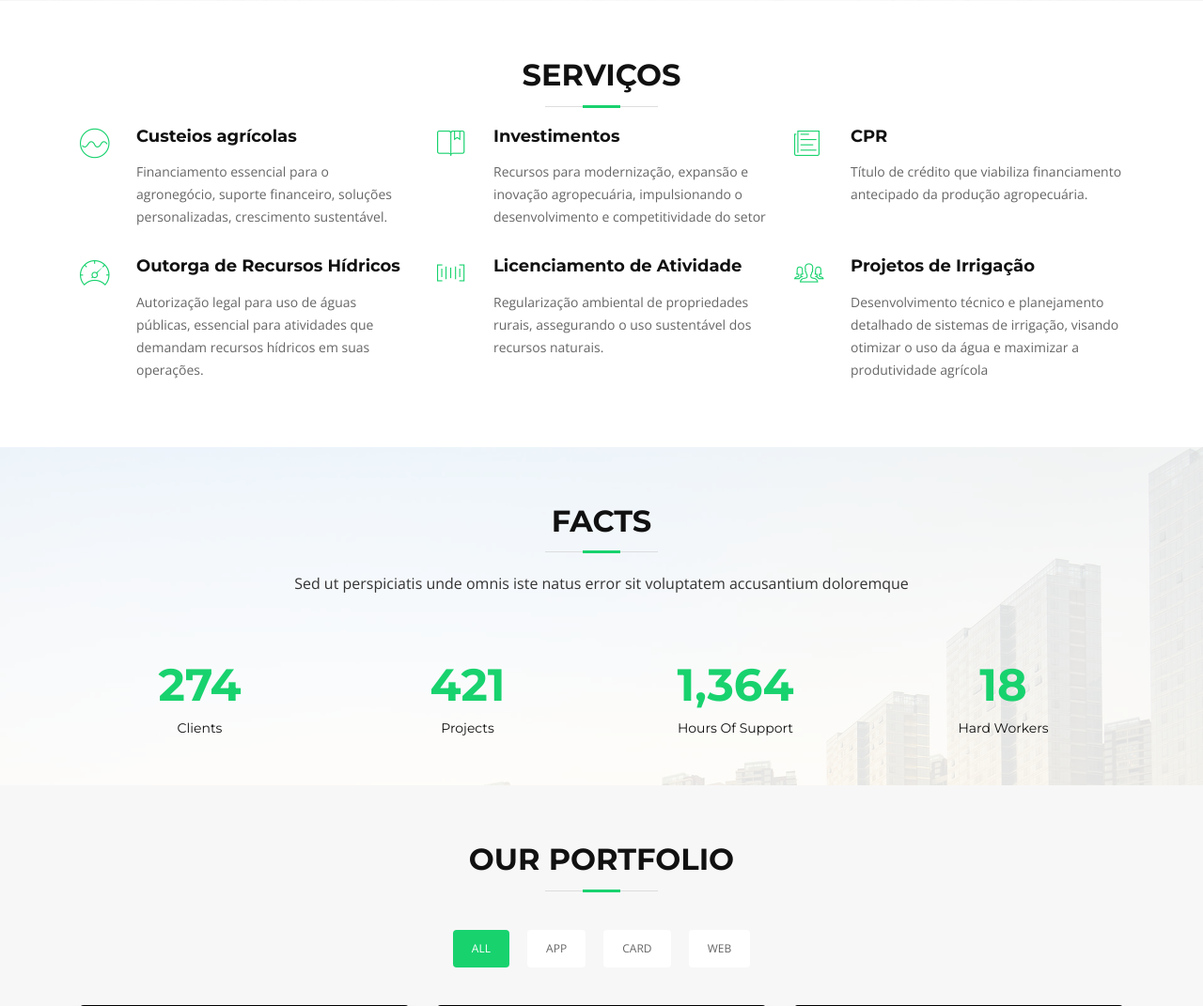
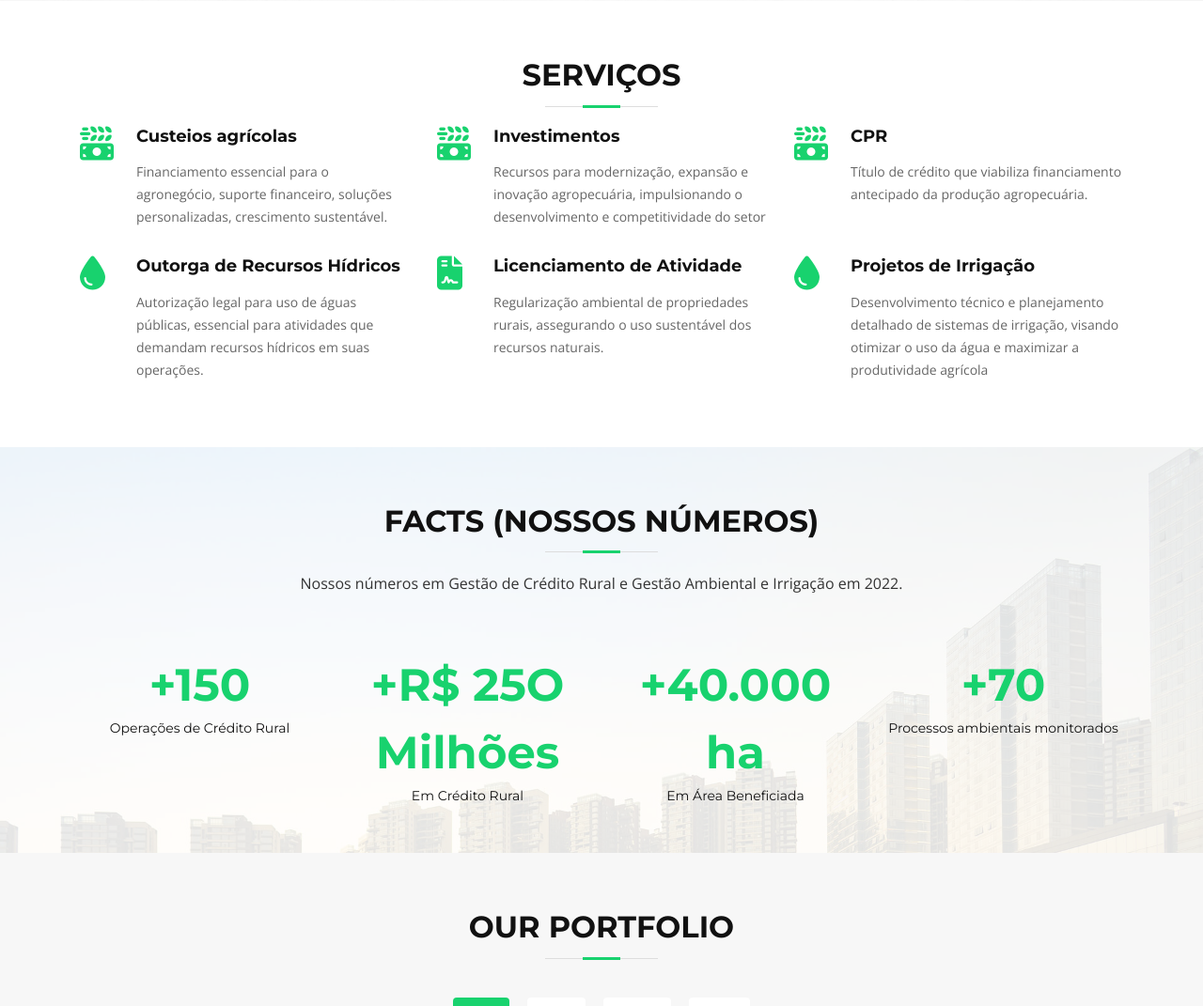
Before and after one commit to GabrielTI2001/frasson2, a Django app: page / in a window 1280 px wide. Shown: the part 1521-2592 px from the top of the page at 94% size. Run offline with Django 4.2, Linux system fonts and the light colour scheme; some libraries are stand-ins or nearby versions; some web fonts are replaced.

Commit message:
Update 31.07.2023

```diff
--- a/frasson/settings.py
+++ b/frasson/settings.py
@@ -23,7 +23,7 @@ BASE_DIR = Path(__file__).resolve().parent.parent
 SECRET_KEY = 'django-insecure-@b4l*ya+3=jn%5%rgnvd(er6^q8t$v7g469uouh*lu7s!9vnpk'
 
 # SECURITY WARNING: don't run with debug turned on in production!
-DEBUG = False
+DEBUG = True
 
 ALLOWED_HOSTS = ['www.frassonconsultoria.com.br', 'frassonconsultoria.com.br', 'localhost']
 
--- a/templates/index.html
+++ b/templates/index.html
@@ -15,15 +15,18 @@
   <!-- Google Fonts -->
   <link href="https://fonts.googleapis.com/css?family=Open+Sans:300,300i,400,400i,700,700i|Montserrat:300,400,500,700" rel="stylesheet">
 
+  <!-- Font-Awesome icons -->
+  <script src="https://kit.fontawesome.com/fa6715cc46.js" crossorigin="anonymous"></script>
+
   <!-- Bootstrap CSS File -->
   <link href="{% static 'lib/bootstrap/css/bootstrap.min.css' %}" rel="stylesheet">
 
   <!-- Libraries CSS Files -->
-  <link href="{% static 'lib/font-awesome/css/font-awesome.min.css' %}" rel="stylesheet">
   <link href="{% static 'lib/animate/animate.min.css' %}" rel="stylesheet">
   <link href="{% static 'lib/ionicons/css/ionicons.min.css' %}" rel="stylesheet">
   <link href="{% static 'lib/owlcarousel/assets/owl.carousel.min.css' %}" rel="stylesheet">
   <link href="{% static 'lib/lightbox/css/lightbox.min.css' %}" rel="stylesheet">
+  <link rel="stylesheet" href="https://cdnjs.cloudflare.com/ajax/libs/font-awesome/5.15.3/css/all.min.css">
 
   <!-- Main Stylesheet File -->
   <link href="{% static 'css/style.css' %}" rel="stylesheet">
@@ -34,6 +37,7 @@
     Author: BootstrapMade.com
     License: https://bootstrapmade.com/license/
   ======================================================= -->
+
 </head>
 
 <body>
@@ -208,38 +212,38 @@
       <div class="container">
 
         <header class="section-header wow fadeInUp">
-          <h3>Serviços</h3>
+          <h3>SERVIÇOS</h3>
         </header>
 
         <div class="row">
 
           <div class="col-lg-4 col-md-6 box wow bounceInUp" data-wow-duration="1.4s">
-            <div class="icon"><i class="ion-ios-analytics-outline"></i></div>
+            <div class="icon"><i class="fa-solid fa-money-bill-wheat"></i></div>
             <h4 class="title"><a href="">Custeios agrícolas</a></h4>
             <p class="description">Financiamento essencial para o agronegócio, suporte financeiro, soluções personalizadas, crescimento sustentável.</p>
           </div>
           <div class="col-lg-4 col-md-6 box wow bounceInUp" data-wow-duration="1.4s">
-            <div class="icon"><i class="ion-ios-bookmarks-outline"></i></div>
+            <div class="icon"><i class="fa-solid fa-money-bill-wheat"></i></div>
             <h4 class="title"><a href="">Investimentos</a></h4>
             <p class="description">Recursos para modernização, expansão e inovação agropecuária, impulsionando o desenvolvimento e competitividade do setor</p>
           </div>
           <div class="col-lg-4 col-md-6 box wow bounceInUp" data-wow-duration="1.4s">
-            <div class="icon"><i class="ion-ios-paper-outline"></i></div>
+            <div class="icon"><i class="fa-solid fa-money-bill-wheat"></i></div>
             <h4 class="title"><a href="">CPR</a></h4>
             <p class="description">Título de crédito que viabiliza financiamento antecipado da produção agropecuária.</p>
           </div>
           <div class="col-lg-4 col-md-6 box wow bounceInUp" data-wow-delay="0.1s" data-wow-duration="1.4s">
-            <div class="icon"><i class="ion-ios-speedometer-outline"></i></div>
+            <div class="icon"><i class="fa-solid fa-droplet"></i></div>
             <h4 class="title"><a href="">Outorga de Recursos Hídricos</a></h4>
             <p class="description">Autorização legal para uso de águas públicas, essencial para atividades que demandam recursos hídricos em suas operações.</p>
           </div>
           <div class="col-lg-4 col-md-6 box wow bounceInUp" data-wow-delay="0.1s" data-wow-duration="1.4s">
-            <div class="icon"><i class="ion-ios-barcode-outline"></i></div>
+            <div class="icon"><i class="fa-solid fa-file-contract"></i></div>
             <h4 class="title"><a href="">Licenciamento de Atividade</a></h4>
             <p class="description">Regularização ambiental de propriedades rurais, assegurando o uso sustentável dos recursos naturais.</p>
           </div>
           <div class="col-lg-4 col-md-6 box wow bounceInUp" data-wow-delay="0.1s" data-wow-duration="1.4s">
-            <div class="icon"><i class="ion-ios-people-outline"></i></div>
+            <div class="icon"><i class="fa-solid fa-droplet"></i></div>
             <h4 class="title"><a href="">Projetos de Irrigação</a></h4>
             <p class="description">Desenvolvimento técnico e planejamento detalhado de sistemas de irrigação, visando otimizar o uso da água e maximizar a produtividade agrícola</p>
           </div>
@@ -264,30 +268,30 @@
       <div class="container">
 
         <header class="section-header">
-          <h3>Facts</h3>
-          <p>Sed ut perspiciatis unde omnis iste natus error sit voluptatem accusantium doloremque</p>
+          <h3>FACTS (NOSSOS NÚMEROS)</h3>
+          <p>Nossos números em Gestão de Crédito Rural e Gestão Ambiental e Irrigação em 2022.</p>
         </header>
 
         <div class="row counters">
 
   				<div class="col-lg-3 col-6 text-center">
-            <span data-toggle="counter-up">274</span>
-            <p>Clients</p>
+            <span data-toggle="collapse">+150</span>
+            <p>Operações de Crédito Rural</p>
   				</div>
 
           <div class="col-lg-3 col-6 text-center">
-            <span data-toggle="counter-up">421</span>
-            <p>Projects</p>
+            <span data-toggle="collapse">+R$ 25O Milhões</span>
+            <p>Em Crédito Rural</p>
   				</div>
 
           <div class="col-lg-3 col-6 text-center">
-            <span data-toggle="counter-up">1,364</span>
-            <p>Hours Of Support</p>
+            <span data-toggle="collapse">+40.000 ha</span>
+            <p>Em Área Beneficiada</p>
   				</div>
 
           <div class="col-lg-3 col-6 text-center">
-            <span data-toggle="counter-up">18</span>
-            <p>Hard Workers</p>
+            <span data-toggle="collapse">+70</span>
+            <p>Processos ambientais monitorados</p>
   				</div>
 
   			</div>
@@ -465,7 +469,7 @@
     <!--==========================
       Clients Section
     ============================-->
-    <section id="clients" class="wow fadeInUp">
+    <!--<section id="clients" class="wow fadeInUp">
       <div class="container">
 
         <header class="section-header">
@@ -473,23 +477,23 @@
         </header>
 
         <div class="owl-carousel clients-carousel">
-          <!--<img src="{%static 'img/clients/client-1.png' %}" alt="">
+          <img src="{%static 'img/clients/client-1.png' %}" alt="">
           <img src="{%static 'img/clients/client-2.png' %}" alt="">
           <img src="{%static 'img/clients/client-3.png' %}" alt="">
           <img src="{%static 'img/clients/client-4.png' %}" alt="">
           <img src="{%static 'img/clients/client-5.png' %}" alt="">
           <img src="{%static 'img/clients/client-6.png' %}" alt="">
           <img src="{%static 'img/clients/client-7.png' %}" alt="">
-          <img src="{%static 'img/clients/client-8.png' %}" alt="">!-->
+          <img src="{%static 'img/clients/client-8.png' %}" alt="">
         </div>
 
       </div>
-    </section><!-- #clients -->
+    </section>!-->
 
     <!--==========================
       Clients Section
     ============================-->
-    <section id="testimonials" class="section-bg wow fadeInUp">
+    <!--<section id="testimonials" class="section-bg wow fadeInUp">
       <div class="container">
 
         <header class="section-header">
@@ -499,51 +503,51 @@
         <div class="owl-carousel testimonials-carousel">
 
           <div class="testimonial-item">
-            <!--<img src="{%static 'img/testimonial-1.jpg' %}" class="testimonial-img" alt="">
+            <img src="{%static 'img/testimonial-1.jpg' %}" class="testimonial-img" alt="">
             <h3>Saul Goodman</h3>
             <h4>Ceo &amp; Founder</h4>
             <p>
               <img src="{%static 'img/quote-sign-left.png' %}" class="quote-sign-left" alt="">
               Proin iaculis purus consequat sem cure digni ssim donec porttitora entum suscipit rhoncus. Accusantium quam, ultricies eget id, aliquam eget nibh et. Maecen aliquam, risus at semper.
               <img src="{%static 'img/quote-sign-right.png' %}" class="quote-sign-right" alt="">
-            </p>!-->
+            </p>
           </div>
 
           <div class="testimonial-item">
-            <!--<img src="{%static 'img/testimonial-2.jpg' %}" class="testimonial-img" alt="">
+            <img src="{%static 'img/testimonial-2.jpg' %}" class="testimonial-img" alt="">
             <h3>Sara Wilsson</h3>
             <h4>Designer</h4>
             <p>
               <img src="{%static 'img/quote-sign-left.png' %}" class="quote-sign-left" alt="">
               Export tempor illum tamen malis malis eram quae irure esse labore quem cillum quid cillum eram malis quorum velit fore eram velit sunt aliqua noster fugiat irure amet legam anim culpa.
               <img src="{%static 'img/quote-sign-right.png' %}" class="quote-sign-right" alt="">
-            </p>!-->
+            </p>
           </div>
 
           <div class="testimonial-item">
-            <!--<img src="{%static 'img/testimonial-3.jpg' %}" class="testimonial-img" alt="">
+            <img src="{%static 'img/testimonial-3.jpg' %}" class="testimonial-img" alt="">
             <h3>Jena Karlis</h3>
             <h4>Store Owner</h4>
             <p>
               <img src="{%static 'img/quote-sign-left.png' %}" class="quote-sign-left" alt="">
               Enim nisi quem export duis labore cillum quae magna enim sint quorum nulla quem veniam duis minim tempor labore quem eram duis noster aute amet eram fore quis sint minim.
               <img src="{%static 'img/quote-sign-right.png' %}" class="quote-sign-right" alt="">
-            </p>!-->
+            </p>
           </div>
 
           <div class="testimonial-item">
-            <!--<img src="{%static 'img/testimonial-4.jpg' %}" class="testimonial-img" alt="">
+            <img src="{%static 'img/testimonial-4.jpg' %}" class="testimonial-img" alt="">
             <h3>Matt Brandon</h3>
             <h4>Freelancer</h4>
             <p>
               <img src="{%static 'img/quote-sign-left.png' %}" class="quote-sign-left" alt="">
               Fugiat enim eram quae cillum dolore dolor amet nulla culpa multos export minim fugiat minim velit minim dolor enim duis veniam ipsum anim magna sunt elit fore quem dolore labore illum veniam.
               <img src="{%static 'img/quote-sign-right.png' %}" class="quote-sign-right" alt="">
-            </p>!-->
+            </p>
           </div>
 
           <div class="testimonial-item">
-            <!--<img src="{%static 'img/testimonial-5.jpg' %}" class="testimonial-img" alt="">
+            <img src="{%static 'img/testimonial-5.jpg' %}" class="testimonial-img" alt="">
             <h3>John Larson</h3>
             <h4>Entrepreneur</h4>
             <p>
@@ -551,16 +555,16 @@
               Quis quorum aliqua sint quem legam fore sunt eram irure aliqua veniam tempor noster veniam enim culpa labore duis sunt culpa nulla illum cillum fugiat legam esse veniam culpa fore nisi cillum quid.
               <img src="{%static 'img/quote-sign-right.png' %}" class="quote-sign-right" alt="">
             </p>
-          </div>!-->
+          </div>
 
         </div>
 
       </div>
-    </section>
+    </section>!-->
 
     <!---==========================
       Team Section
-    ============================-->
+    ============================
     <section id="team">
       <div class="container">
         <div class="section-header wow fadeInUp">
@@ -572,7 +576,7 @@
 
           <div class="col-lg-3 col-md-6 wow fadeInUp">
             <div class="member">
-              <!--<img src="{%static 'img/team-1.jpg' %}" class="img-fluid" alt="">
+              <img src="{%static 'img/team-1.jpg' %}" class="img-fluid" alt="">
               <div class="member-info">
                 <div class="member-info-content">
                   <h4>Walter White</h4>
@@ -584,13 +588,13 @@
                     <a href=""><i class="fa fa-linkedin"></i></a>
                   </div>
                 </div>
-              </div>-->
+              </div>
             </div>
           </div>
 
           <div class="col-lg-3 col-md-6 wow fadeInUp" data-wow-delay="0.1s">
             <div class="member">
-              <!--<img src="{%static 'img/team-2.jpg' %}" class="img-fluid" alt="">
+              <img src="{%static 'img/team-2.jpg' %}" class="img-fluid" alt="">
               <div class="member-info">
                 <div class="member-info-content">
                   <h4>Sarah Jhonson</h4>
@@ -602,13 +606,13 @@
                     <a href=""><i class="fa fa-linkedin"></i></a>
                   </div>
                 </div>
-              </div>!-->
+              </div>
             </div>
           </div>
 
           <div class="col-lg-3 col-md-6 wow fadeInUp" data-wow-delay="0.2s">
             <div class="member">
-              <!--<img src="{%static 'img/team-3.jpg' %}" class="img-fluid" alt="">
+              <img src="{%static 'img/team-3.jpg' %}" class="img-fluid" alt="">
               <div class="member-info">
                 <div class="member-info-content">
                   <h4>William Anderson</h4>
@@ -620,13 +624,13 @@
                     <a href=""><i class="fa fa-linkedin"></i></a>
                   </div>
                 </div>
-              </div>!-->
+              </div>
             </div>
           </div>
 
           <div class="col-lg-3 col-md-6 wow fadeInUp" data-wow-delay="0.3s">
             <div class="member">
-              <!--<img src="{%static 'img/team-4.jpg' %}" class="img-fluid" alt="">
+              <img src="{%static 'img/team-4.jpg' %}" class="img-fluid" alt="">
               <div class="member-info">
                 <div class="member-info-content">
                   <h4>Amanda Jepson</h4>
@@ -639,11 +643,11 @@
                   </div>
                 </div>
               </div>
-            </div>!-->
+            </div>
           </div>
         </div>
       </div>
-    </section><!-- #team -->
+    </section>!-->
 
     <!--==========================
       Contact Section
@@ -652,8 +656,8 @@
       <div class="container">
 
         <div class="section-header">
-          <h3>Contacte-Nos</h3>
-          <p>Sed ut perspiciatis unde omnis iste natus error sit voluptatem accusantium doloremque</p>
+          <h3>ENTRE EM CONTATO</h3>
+          <p>Estamos aqui para ajudar! Contate-nos para assistência personalizada e eficiente.</p>
         </div>
 
         <div class="row contact-info">
@@ -706,7 +710,7 @@
               <textarea class="form-control" name="message" rows="5" data-rule="required" data-msg="Please write something for us" placeholder="Mensagem"></textarea>
               <div class="validation"></div>
             </div>
-            <div class="text-center"><button type="submit">Send Message</button></div>
+            <div class="text-center"><button type="submit">Enviar Mensagem</button></div>
           </form>
         </div>
 
@@ -725,17 +729,17 @@
 
           <div class="col-lg-3 col-md-6 footer-info">
             <h3>frasson</h3>
-            <p>Cras fermentum odio eu feugiat lide par naso tierra. Justo eget nada terra videa magna derita valies darta donna mare fermentum iaculis eu non diam phasellus. Scelerisque felis imperdiet proin fermentum leo. Amet volutpat consequat mauris nunc congue.</p>
+            <p>A Frasson Consultoria atua por 20 anos no agronegócio. Prioriza tecnologia e informação para otimizar a produção de clientes, buscando eficiência e o ponto ótimo em seus sistemas</p>
           </div>
 
           <div class="col-lg-3 col-md-6 footer-links">
             <h4>Useful Links</h4>
             <ul>
               <li><i class="ion-ios-arrow-right"></i> <a href="#">Home</a></li>
-              <li><i class="ion-ios-arrow-right"></i> <a href="#">About us</a></li>
-              <li><i class="ion-ios-arrow-right"></i> <a href="#">Services</a></li>
-              <li><i class="ion-ios-arrow-right"></i> <a href="#">Terms of service</a></li>
-              <li><i class="ion-ios-arrow-right"></i> <a href="#">Privacy policy</a></li>
+              <li><i class="ion-ios-arrow-right"></i> <a href="#">Sobre Nós</a></li>
+              <li><i class="ion-ios-arrow-right"></i> <a href="#">Serviços</a></li>
+              <li><i class="ion-ios-arrow-right"></i> <a href="#">Termos de Serviço</a></li>
+              <li><i class="ion-ios-arrow-right"></i> <a href="#">Política de Privacidade</a></li>
             </ul>
           </div>
 
@@ -758,10 +762,10 @@
           </div>
 
           <div class="col-lg-3 col-md-6 footer-newsletter">
-            <h4>Our Newsletter</h4>
-            <p>Tamen quem nulla quae legam multos aute sint culpa legam noster magna veniam enim veniam illum dolore legam minim quorum culpa amet magna export quem marada parida nodela caramase seza.</p>
+            <h4>Nossa Plataforma</h4>
+            <a href="app.frassonconsultoria.com.br">app.frassonconsultoria.com.br</a>
             <form action="" method="post">
-              <input type="email" name="email"><input type="submit"  value="Subscribe">
+              <input type="email" name="email"><input type="submit"  value="Inscrever-se">
             </form>
           </div>
 
@@ -780,7 +784,6 @@
           Licensing information: https://bootstrapmade.com/license/
           Purchase the pro version with working PHP/AJAX contact form: https://bootstrapmade.com/buy/?theme=BizPage
         -->
-        Best <a href="https://bootstrapmade.com/">Bootstrap Templates</a> by BootstrapMade
       </div>
     </div>
   </footer><!-- #footer -->
```
